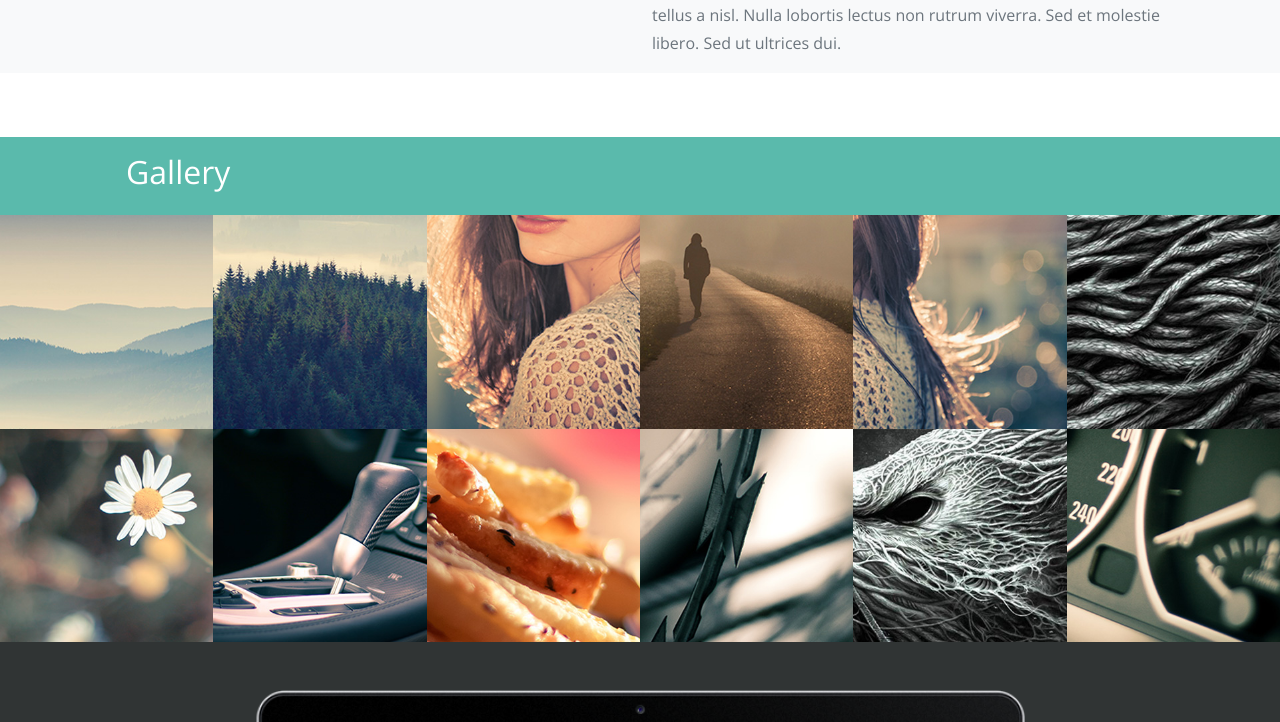
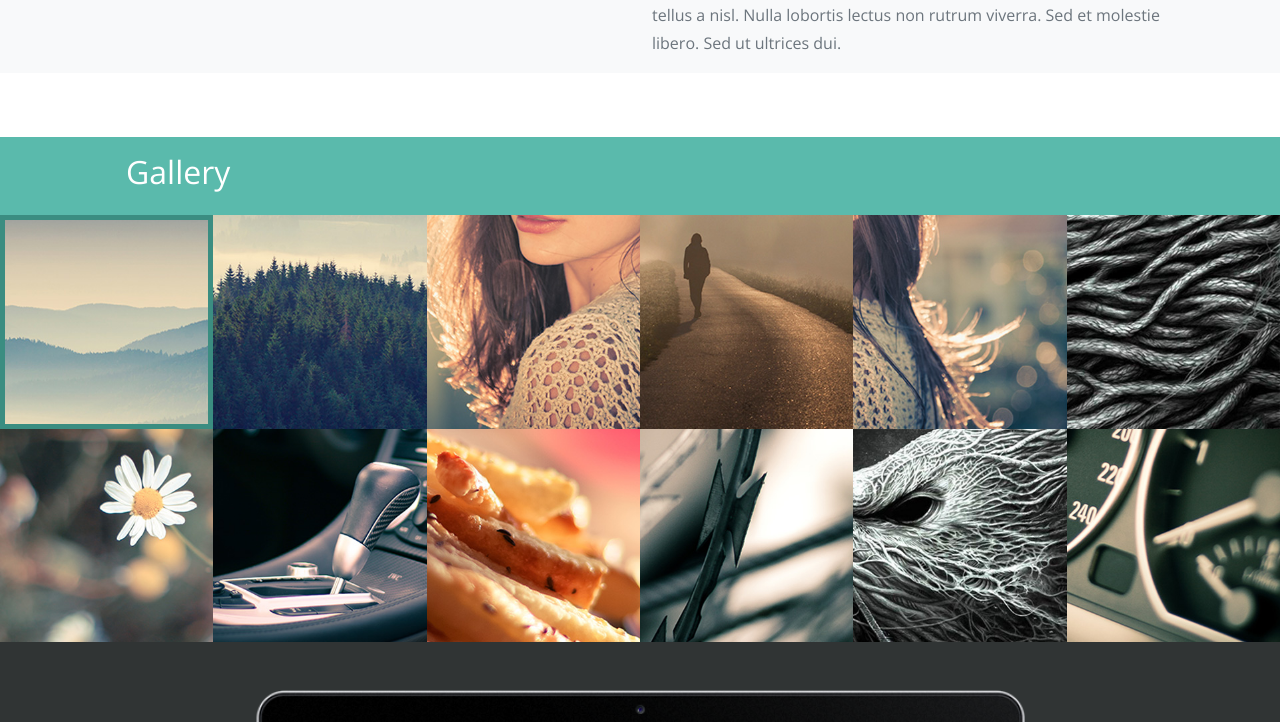
Before and after one commit to vini-se/Projeto-Infusion, a website: page src/index.html in a window 1280 px wide. In both pictures the pointer is over the link 106 px from the left and 2001 px from the top of the page. Shown: the part 1679-2401 px from the top of the page. Drawn offline with nearby package versions, Linux system fonts and the light colour scheme; files that its build step writes are made by us from their sources.

Commit message:
Hover > border imgs

```diff
--- a/src/scss/sections/_gallery.scss
+++ b/src/scss/sections/_gallery.scss
@@ -1,5 +1,4 @@
 section.gallery {
-
     .gallery__title-container {
         background-color: $primary;
         padding: 1rem 0;
@@ -26,6 +25,13 @@ section.gallery {
 
         a {
             background-color: transparent;
+            transition: .3s ease;
+
+            &:hover {
+                color: $primary;
+                outline: 5px solid $darken-pri;
+                outline-offset: -5px;
+            }
 
             img {
                 display: block;
@@ -35,17 +41,16 @@ section.gallery {
             }
         }
 
-        .modal__gallery .modal-content{
+        .modal__gallery .modal-content {
             position: relative;
             width: initial;
 
-            .modal__close{
+            .modal__close {
                 cursor: pointer;
                 position: absolute;
                 right: 14px;
                 top: 10px;
             }
         }
-
     }
 }
```
